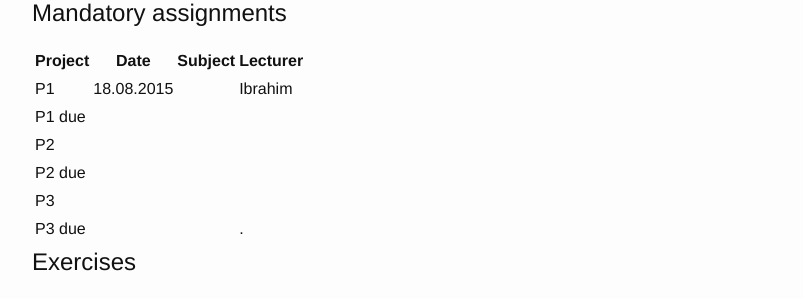
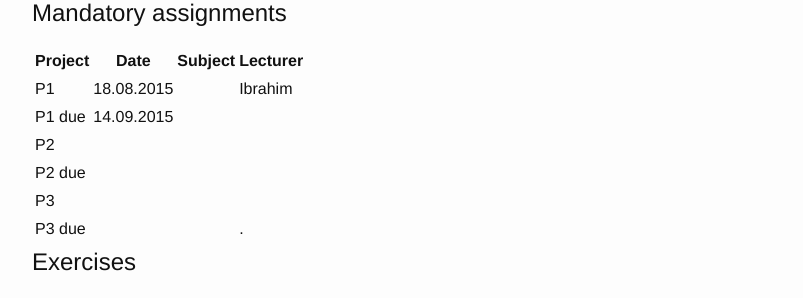
Before and after one commit to uit-inf-2202/syllabus, a Jekyll site: the page built from index.md, in a window 1280 px wide and 900 px high, scrolled down 1879 px. Shown: the part 208-506 px from the top of the window, without its empty margins (238-1041 px from the left). Built offline with Jekyll 4.4.1, drawn with Linux system fonts in a browser that asks for light colours.

Commit message:
Update index.md

```diff
--- a/index.md
+++ b/index.md
@@ -78,7 +78,7 @@ The following are suggested **additional readings**:
 | Project |	Date       | Subject | Lecturer |
 |---------|------------|---------|----------|
 | P1 	  | 18.08.2015 | | Ibrahim |
-| P1 due  |            |  |  |
+| P1 due  | 14.09.2015           |  |  |
 | P2	  |            |  |  |
 | P2 due  |            |  |  |
 | P3      |            |  |  |
```
